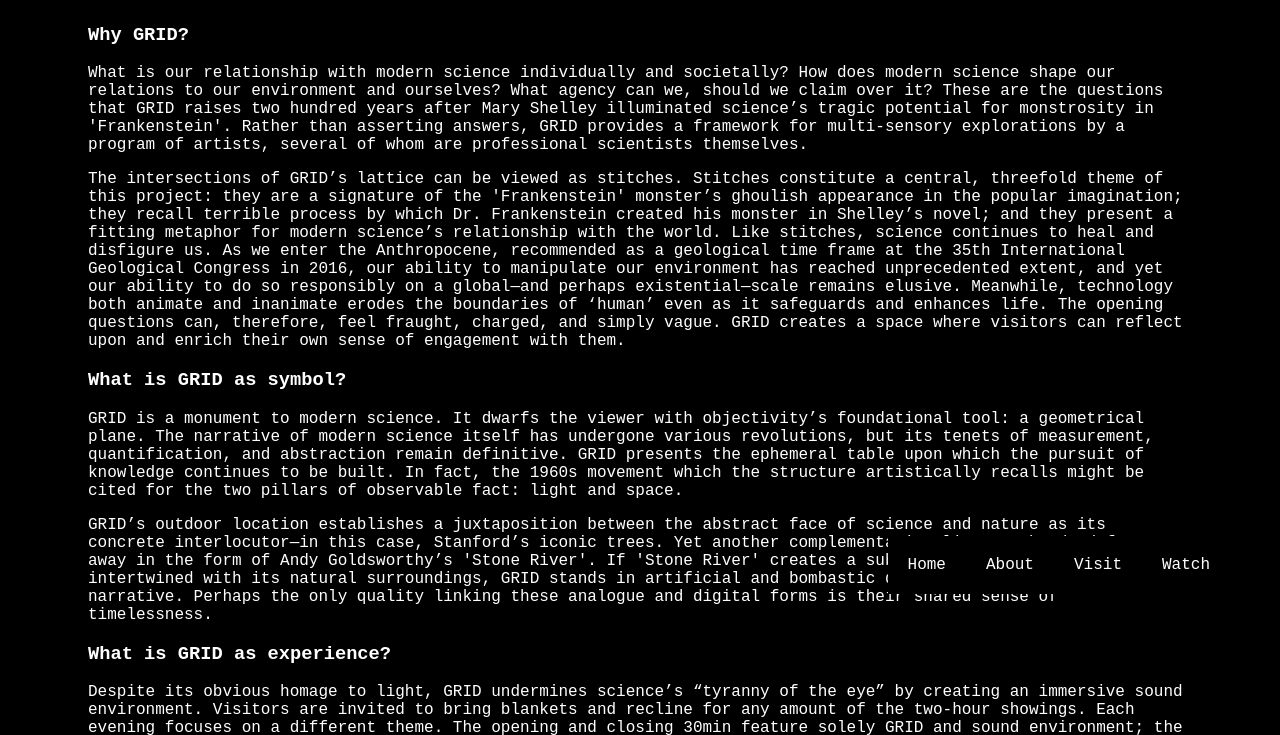
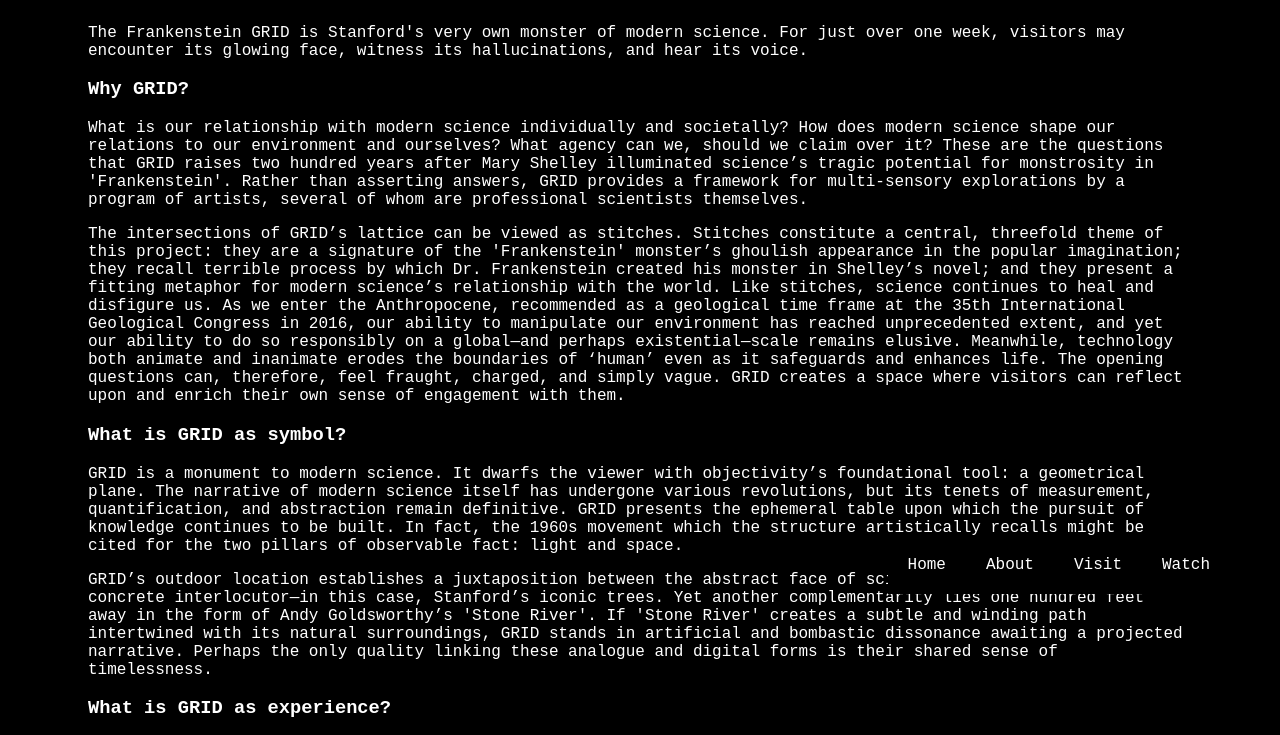
Before and after one commit to bbbeeeee/frankenstein, a plain HTML site: page about/index.html in a window 1280 px wide. Shown: the part 198-933 px from the top of the page. Drawn offline with Linux system fonts and the light colour scheme.

Commit message:
Update index.html

```diff
--- a/about/index.html
+++ b/about/index.html
@@ -10,6 +10,7 @@
       <img src="/media/logo.png" alt="logo" class="logo">
       <div class="content">
         <h2>ABOUT</h2>
+        <p> The Frankenstein GRID is Stanford's very own monster of modern science. For just over one week, visitors may encounter its glowing face, witness its hallucinations, and hear its voice. </p>
         <h3>Why GRID?</h3>
         <p>What is our relationship with modern science individually and societally? How does modern science shape our relations to our environment and ourselves? What agency can we, should we claim over it? These are the questions that GRID raises two hundred years after Mary Shelley illuminated science’s tragic potential for monstrosity in 'Frankenstein'. Rather than asserting answers, GRID provides a framework for multi-sensory explorations by a program of artists, several of whom are professional scientists themselves.</p>
         <p>The intersections of GRID’s lattice can be viewed as stitches. Stitches constitute a central, threefold theme of this project: they are a signature of the 'Frankenstein' monster’s ghoulish appearance in the popular imagination; they recall terrible process by which Dr. Frankenstein created his monster in Shelley’s novel; and they present a fitting metaphor for modern science’s relationship with the world. Like stitches, science continues to heal and disfigure us. As we enter the Anthropocene, recommended as a geological time frame at the 35th International Geological Congress in 2016, our ability to manipulate our environment has reached unprecedented extent, and yet our ability to do so responsibly on a global—and perhaps existential—scale remains elusive. Meanwhile, technology both animate and inanimate erodes the boundaries of ‘human’ even as it safeguards and enhances life. The opening questions can, therefore, feel fraught, charged, and simply vague. GRID creates a space where visitors can reflect upon and enrich their own sense of engagement with them.</p>
```
